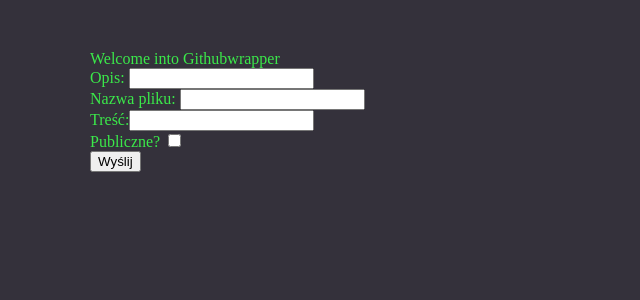
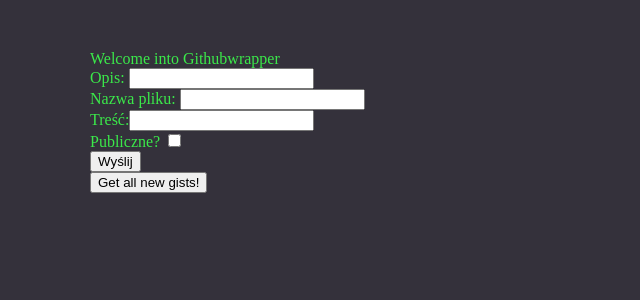
Before and after one commit to Yur3te/github-gist-app, a React (Create React App) app: page / in a window 1280 px wide. Shown: the top 300 px of the page, without its empty margins (0-640 px from the left). Built offline with nearby package versions, Linux system fonts and the light colour scheme; no server answers.

Commit message:
minor changes

```diff
--- a/src/App.js
+++ b/src/App.js
@@ -1,5 +1,6 @@
 // import FirstComponent from "./components/component";
 import AddGist from "./components/AddGist.jsx";
+import GistListing from "./components/GistListing.jsx";
 
 
 
@@ -15,6 +16,7 @@
       <div className="container">
         <div>Welcome into Githubwrapper</div>
         <AddGist/>
+        <GistListing/>
       </div>
     </div>
   );
--- a/src/components/AddGist.jsx
+++ b/src/components/AddGist.jsx
@@ -4,7 +4,7 @@
 const token = require("../js/config.js");
 
 export default function AddGist() {
-  const getWrapper = function () {
+    const getWrapper = function () {
     const wrapper = new gistsWrapper(token);
     return wrapper;
   };
--- a/src/components/GistListing.jsx
+++ b/src/components/GistListing.jsx
@@ -1,9 +1,32 @@
-import React from 'react'
+import React, { useState } from "react";
+
+import gistsWrapper from "../js/gistsWrapper";
+const token = require("../js/config.js");
+
+
+
 
 export default function GistListing() {
-    return (
-        <div>
+  const [gists, setGists] = useState([]);
 
-        </div>
-    )
+  const getWrapper = function () {
+    const wrapper = new gistsWrapper(token);
+    return wrapper;
+  };
+
+  const getListOfGists = () => {
+    const wrapper = getWrapper();
+    const res = wrapper
+      .getAllGists()
+      .then((response) => response.data)
+      .catch(() => []);
+    setGists(res);
+    console.log(gists);
+  };
+
+  return (
+    <div>
+      <button onClick={getListOfGists}>Get all new gists!</button>
+    </div>
+  );
 }
--- a/src/js/gistsWrapper.js
+++ b/src/js/gistsWrapper.js
@@ -20,15 +20,14 @@
         return this.client.get(path)
       }
 
+      postRequest(path, payload) {
+        return this.client.post(path, payload)
+      }
 
       createGist(payload) {
         return this.postRequest('/gists', payload)
       }
 
-
-      postRequest(path, payload) {
-        return this.client.post(path, payload)
-      }
 
       root() {
         return this.getRequest('/')
@@ -36,6 +35,10 @@
 
       getGist(gistId) {
         return this.getRequest(`/gists/${gistId}`)
+      }
+
+      getAllGists() {
+        return this.getRequest('/gists')
       }
     }
 
```
